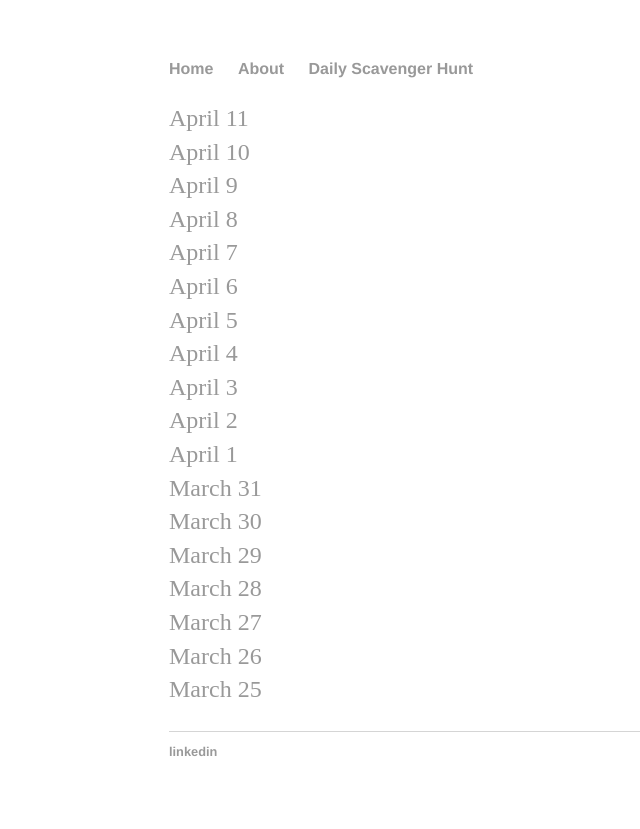
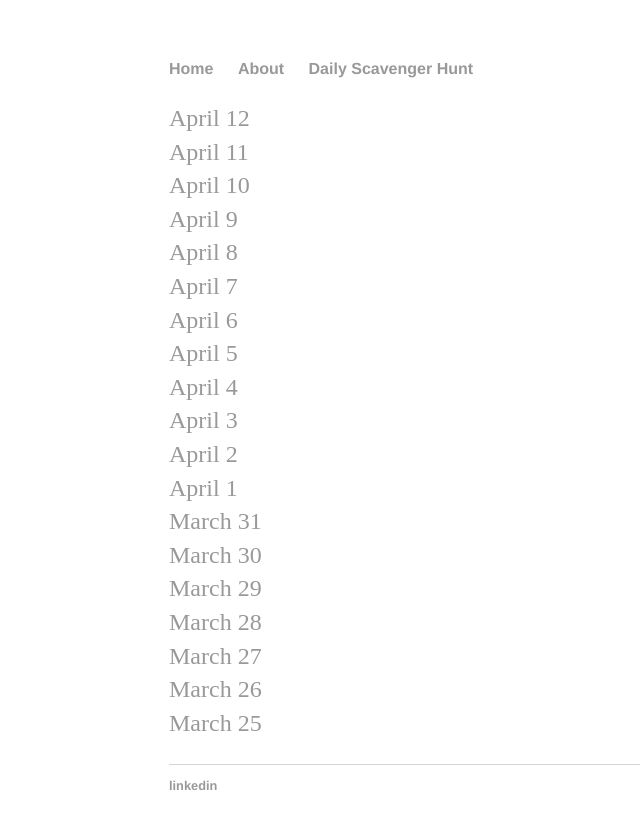
Before and after one commit to marisabrandt/marisabrandt.github.io, a Jekyll site: the page built from daily/index.html, in a window 1280 px wide. Shown: the top 829 px of the page, without its empty margins (23-663 px from the left). Built offline with Jekyll 4.4.1, drawn with Linux system fonts in a browser that asks for light colours.

Commit message:
Update index.html

```diff
--- a/daily/index.html
+++ b/daily/index.html
@@ -4,6 +4,8 @@ title: Daily Walk Scavenger Hunt
 ---
 <div class="blurb">
 	<p>
+		<a href="https://forms.gle/Z3sq364onB6dX6JUA">April 12</a>
+		<br>
 		<a href="https://forms.gle/4CUeqHVgiyEq8ySX7">April 11</a>
 		<br>
 		<a href="https://forms.gle/rQXmRw9mpha1MDsj7">April 10</a>
```
